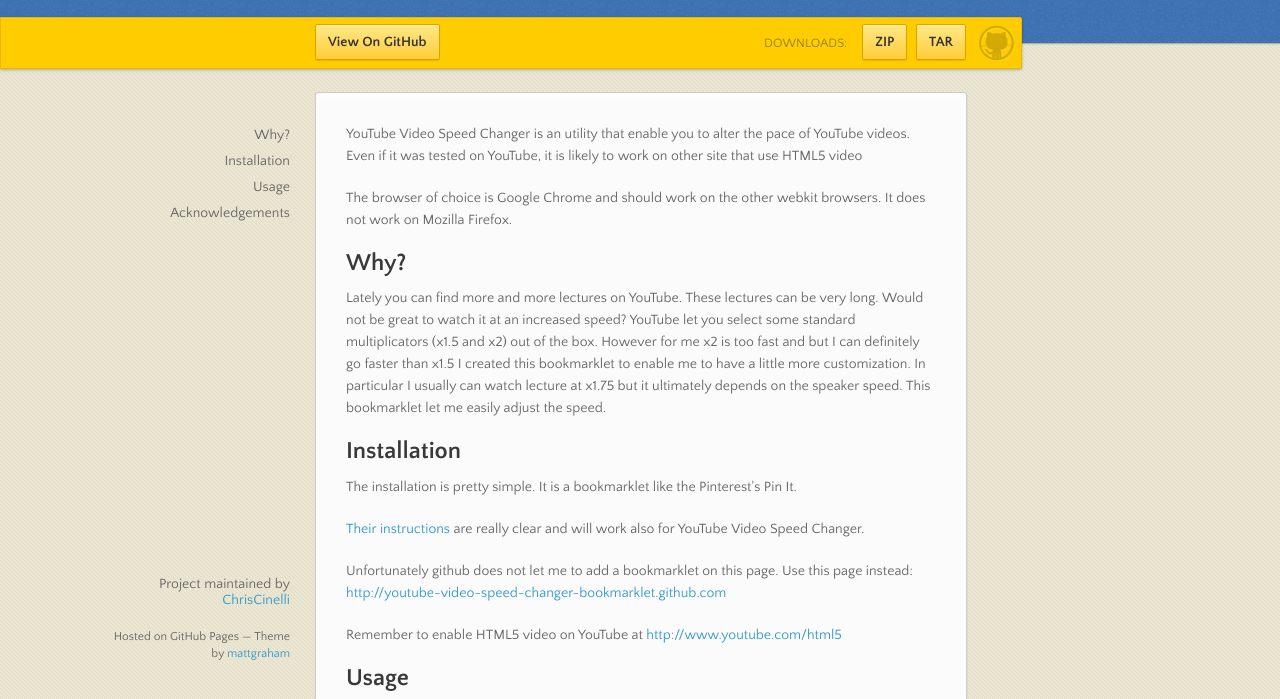
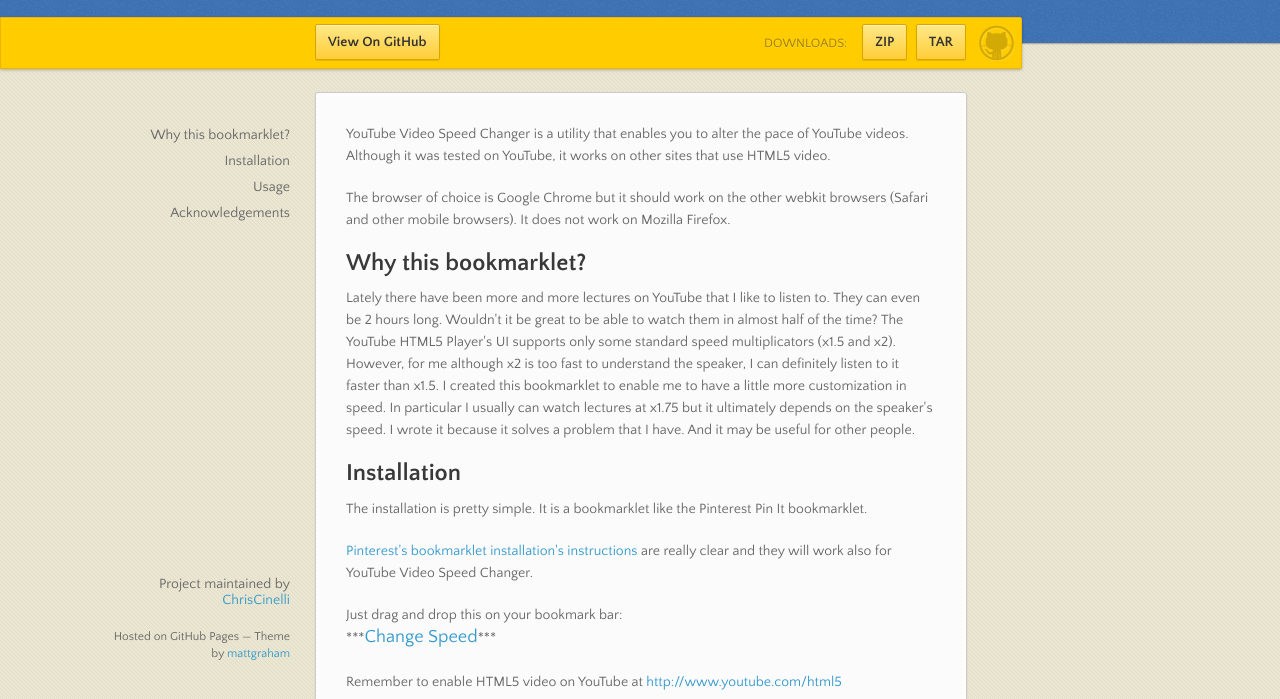
Before and after one commit to ChrisCinelli/youtube-video-speed-changer-bookmarklet, a plain HTML site: page index.html in a window 1280 px wide. Shown: the part 98-797 px from the top of the page. Drawn offline with nearby package versions, Linux system fonts and the light colour scheme.

Commit message:
First (real) version

```diff
--- a/index.html
+++ b/index.html
@@ -6,7 +6,7 @@
     <title>Youtube video speed changer bookmarklet by ChrisCinelli</title>
     <link rel="stylesheet" href="stylesheets/styles.css">
     <link rel="stylesheet" href="stylesheets/pygment_trac.css">
-    <script src="https://ajax.googleapis.com/ajax/libs/jquery/1.7.1/jquery.min.js"></script>
+    <script src="https://ajax.googleapis.com/ajax/libs/jquery/1.7.2/jquery.min.js"></script>
     <script src="javascripts/main.js"></script>
     <!--[if lt IE 9]>
       <script src="//html5shiv.googlecode.com/svn/trunk/html5.js"></script>
@@ -39,25 +39,32 @@
         <ul></ul>
       </nav>
       <section>
-        <p>YouTube Video Speed Changer is an utility that enable you to alter the pace of YouTube videos. Even if it was tested on YouTube,
-it is likely to work on other site that use HTML5 video</p>
+        <p>YouTube Video Speed Changer is a utility that enables you to alter the pace of YouTube videos. Although it was tested on YouTube,
+it works on other sites that use HTML5 video.</p>
 
-<p>The browser of choice is Google Chrome and should work on the other webkit browsers. It does not work on Mozilla Firefox.</p>
+<p>The browser of choice is Google Chrome but it should work on the other webkit browsers (Safari and other mobile browsers). It does not work on Mozilla Firefox.</p>
 
-<h2>Why?</h2>
+<h2>Why this bookmarklet?</h2>
 
-<p>Lately you can find more and more lectures on YouTube. These lectures can be very long. Would not be great to watch it at an increased speed?
-YouTube let you select some standard multiplicators (x1.5 and x2) out of the box. However for me x2 is too fast and but I can definitely go faster than x1.5
-I created this bookmarklet to enable me to have a little more customization. In particular I usually can watch lecture at x1.75 but it ultimately depends on the speaker speed.
-This bookmarklet let me easily adjust the speed. </p>
+<p>Lately there have been more and more lectures on YouTube that I like to listen to.
+   They can even be 2 hours long. Wouldn't it be great to be able to watch them in almost half of the time?
+   The YouTube HTML5 Player's UI supports only some standard speed multiplicators (x1.5 and x2).
+   However, for me although x2 is too fast to understand the speaker, I can definitely listen to it faster than x1.5.
+   I created this bookmarklet to enable me to have a little more customization in speed.
+   In particular I usually can watch lectures at x1.75 but it ultimately depends on the speaker's speed.
+   I wrote it because it solves a problem that I have. And it may be useful for other people.
+</p>
 
 <h2>Installation</h2>
 
-<p>The installation is pretty simple. It is a bookmarklet like the Pinterest's Pin It.</p>
+<p>The installation is pretty simple. It is a bookmarklet like the Pinterest Pin It bookmarklet.</p>
 
-<p><a href="http://pinterest.com/about/goodies/">Their instructions</a> are really clear and will work also for YouTube Video Speed Changer.</p>
+<p><a href="http://pinterest.com/about/goodies/">Pinterest's bookmarklet installation's instructions</a> are really clear and they will work also for YouTube Video Speed Changer.</p>
 
-<p>Unfortunately github does not let me to add a bookmarklet on this page. Use this page instead: <a href="http://youtube-video-speed-changer-bookmarklet.github.com">http://youtube-video-speed-changer-bookmarklet.github.com</a></p>
+
+Just drag and drop this on your bookmark bar: <br/>
+***<a href="javascript:void((function()%7Bvar%20e%3Ddocument.createElement(%27script%27)%3Be.setAttribute(%27type%27,%27text/javascript%27)%3Be.setAttribute(%27charset%27,%27UTF-8%27)%3Be.setAttribute(%27src%27,%27https://raw.github.com/ChrisCinelli/youtube-video-speed-changer-bookmarklet/master/src/youtube-video-speed-changer-bookmarklet.js%3Fr%3D%27%2BMath.random()*99999999)%3Bdocument.body.appendChild(e)%7D)())%3B" style="font-size:1.3em">Change Speed</a>***
+<br/><br/>
 
 <p>Remember to enable HTML5 video on YouTube at <a href="http://www.youtube.com/html5">http://www.youtube.com/html5</a></p>
 
```
